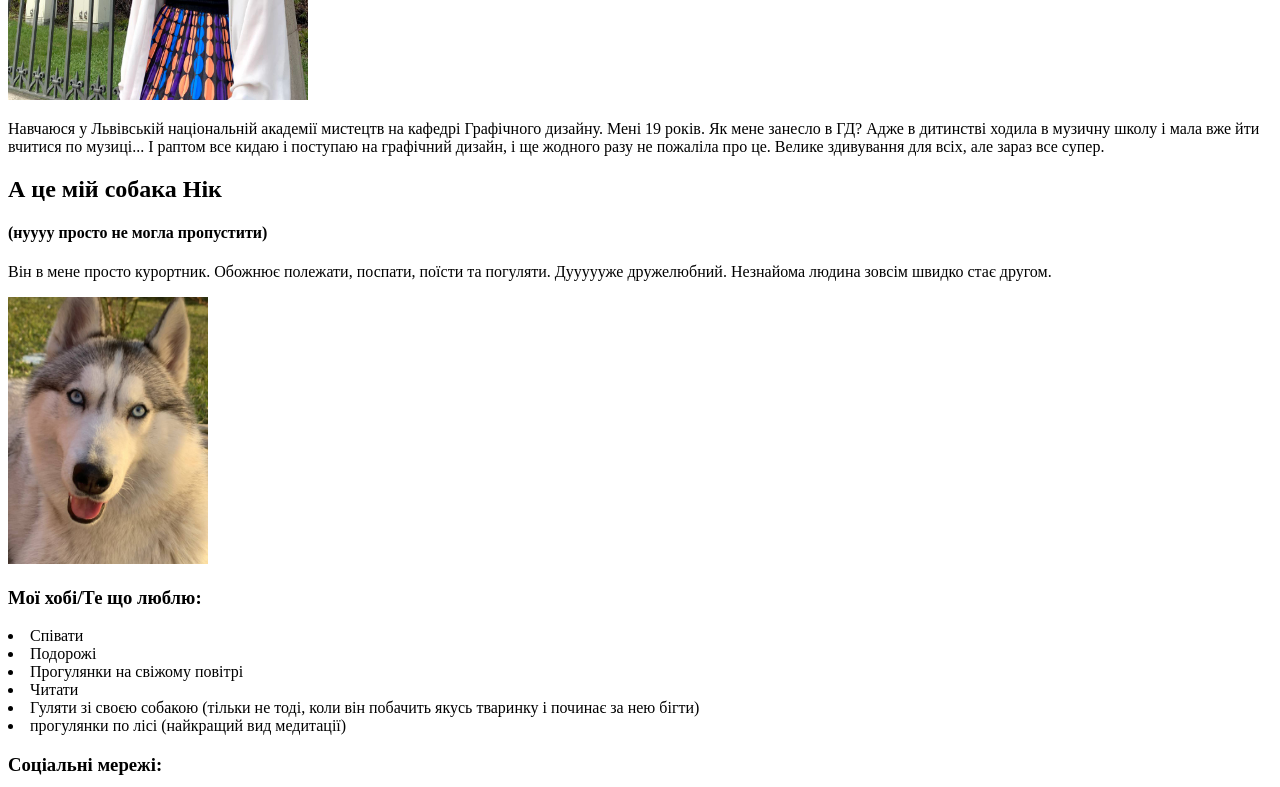
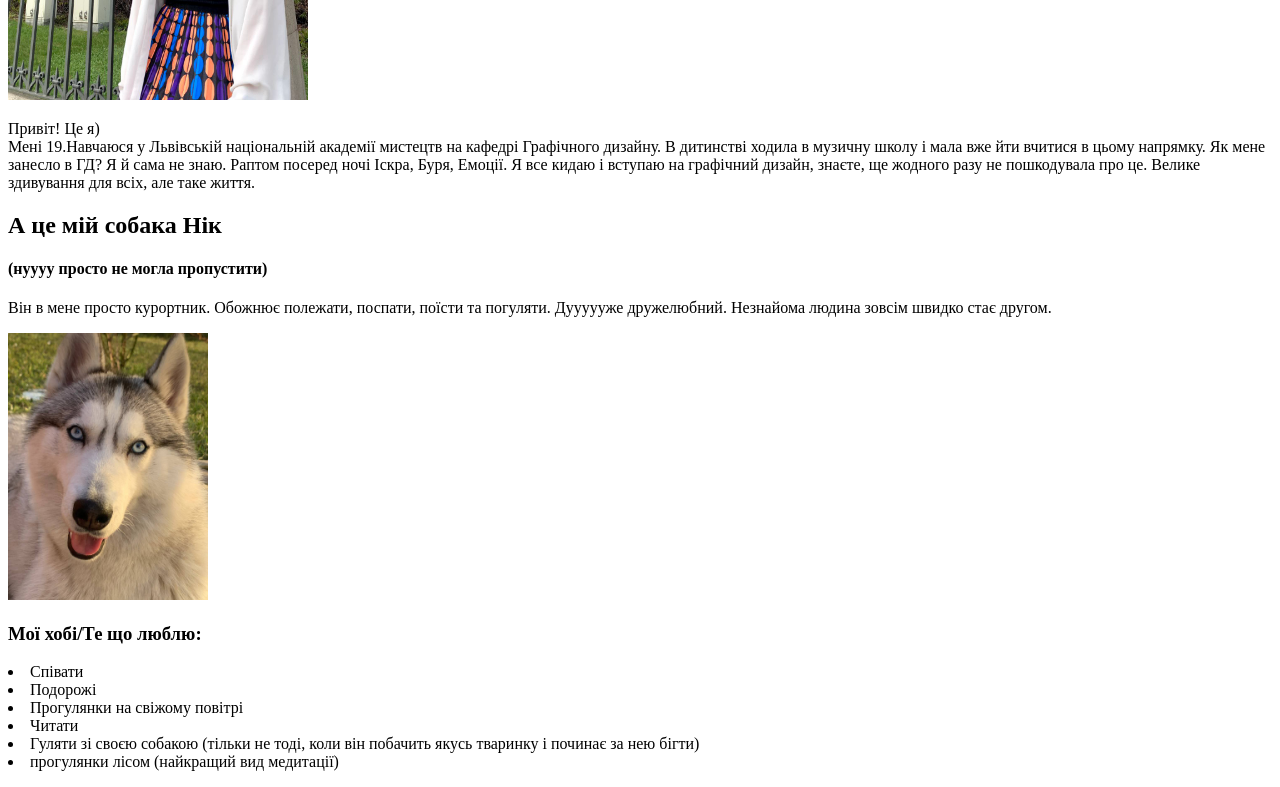
Before and after one commit to Yaryna557/yaryna557.github.io, a plain HTML site: page index.html in a window 1280 px wide. Shown: the part 380-1167 px from the top of the page. Drawn offline with Linux system fonts and the light colour scheme.

Commit message:
chaged text

```diff
--- a/index.html
+++ b/index.html
@@ -9,8 +9,9 @@
     <h1>Свідрак Ярина</h1>
     <img src="mi.jpg" width="300"></a>
   <p>
-    Навчаюся у Львівській національній академії мистецтв на кафедрі Графічного
-    дизайну. Мені 19 років. Як мене занесло в ГД? Адже в дитинстві ходила в музичну школу і мала вже йти вчитися по музиці... І раптом все кидаю і поступаю на графічний дизайн, і ще жодного разу не пожаліла про це. Велике здивування для всіх, але зараз все супер.   </p>
+    Привіт! Це я)<br/>
+    Мені 19.Навчаюся у Львівській національній академії мистецтв на кафедрі Графічного
+    дизайну. В дитинстві ходила в музичну школу і мала вже йти вчитися в цьому напрямку. Як мене занесло в ГД? Я й сама не знаю. Раптом посеред ночі Іскра, Буря, Емоції. Я все кидаю і вступаю на графічний дизайн, знаєте, ще жодного разу не пошкодувала про це. Велике здивування для всіх, але таке життя. </p>
   <h2>А це мій собака Нік</h2>
   <h4>(нуууу просто не могла пропустити)</h4>
   <p>
@@ -24,7 +25,7 @@
     <li>Прогулянки на свіжому повітрі </li>
     <li>Читати </li>
     <li>Гуляти зі своєю собакою (тільки не тоді, коли він побачить якусь тваринку і починає за нею бігти)</li>
-    <li>прогулянки по лісі (найкращий вид медитації)</li>
+    <li>прогулянки лісом (найкращий вид медитації)</li>
  </p>
 
   <p>
```
